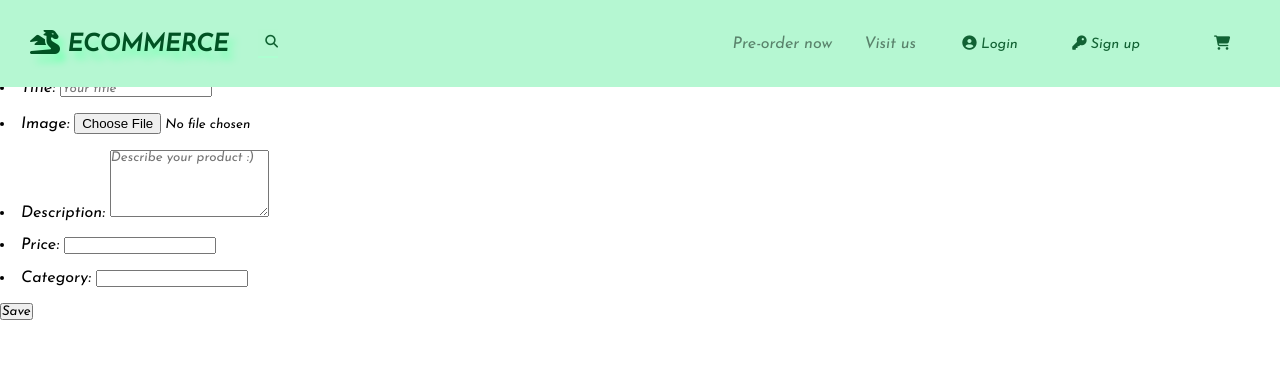
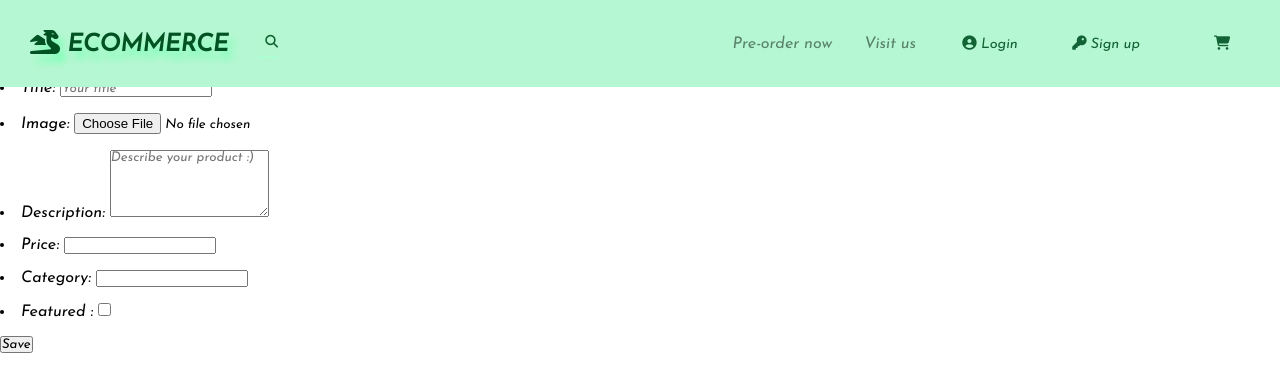
Before and after one commit to Lobo-Brothers/e-commerce_project, a Django app: page /sell/ in a window 1280 px wide. Shown: the top 392 px of the page. Run offline with Django 3.2, Linux system fonts and the light colour scheme; the visitor is signed in with stand-in values (Sample User, id 1); some libraries are stand-ins or nearby versions.

Commit message:
updated product sell

```diff
--- a/products/forms.py
+++ b/products/forms.py
@@ -28,3 +28,4 @@ class ProductForm(forms.Form):
     )
     category    = TreeNodeChoiceField(queryset=Category.objects.all())
     price       = forms.DecimalField(initial=69.99)
+    featured    = forms.BooleanField()
--- a/products/templates/products/product_create.html
+++ b/products/templates/products/product_create.html
@@ -7,10 +7,11 @@
 
    <li>Title: {{ form.title }}</li><br>
    <li>Image: {{ form.image }}</li><br>
-   <li>Description: {{ form.description}}</li><br>
+   <li>Description: {{ form.description }}</li><br>
    <li>Price: {{ form.price }} </li><br>
-   <li>Category: {{ form.category}} </li><br>
-
+   <li>Category: {{ form.category }} </li><br>
+   <li>Featured : {{ form.featured }} </li>
+    <br>
     <input type="submit" value='Save' />
 </form>
 
```
